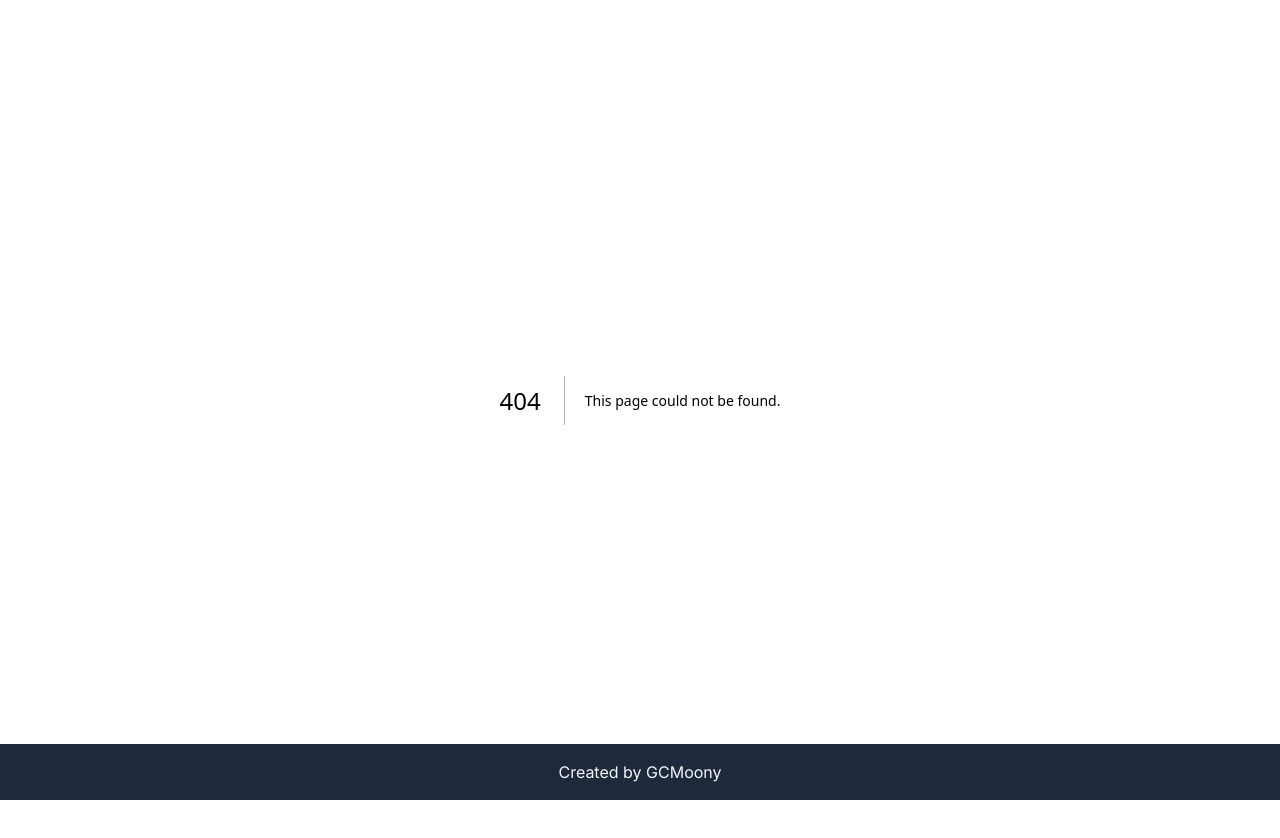
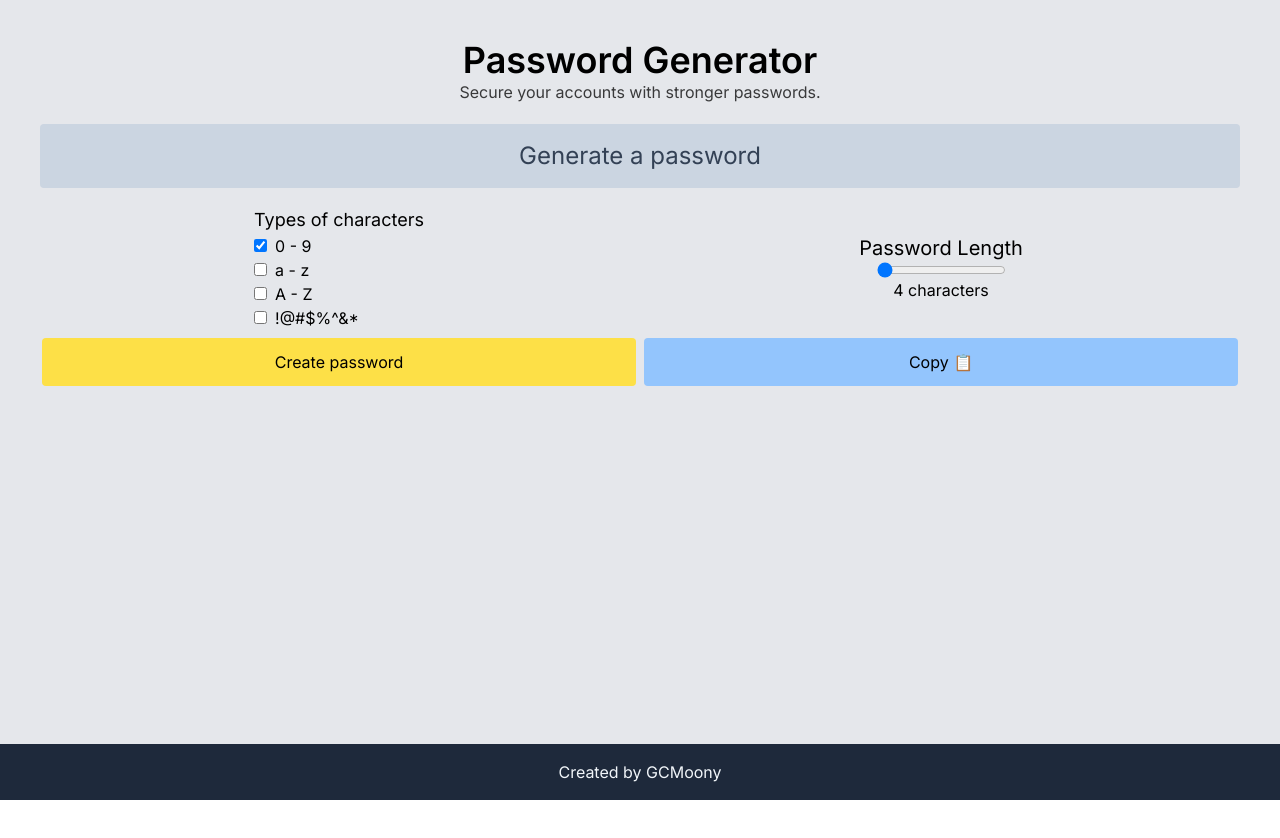
Before and after one commit to gcmoony/tools, a Next.js app: page /tools/PasswordGenerator in a window 1280 px wide. Before the commit this address had no page. Shown: the top 838 px of the page. Built offline with nearby package versions, Linux system fonts and the light colour scheme.

Commit message:
Create simple password generator

```diff
--- /dev/null
+++ b/src/app/tools/PasswordGenerator/page.js
@@ -0,0 +1,109 @@
+'use client'
+
+import { useState } from "react"
+const tempPass = "Don't Use This As A Password LOL";
+
+export default function PasswordGeneratorPage() {
+  const [passLen, setPassLen] = useState(4);
+  const [validCheck, setValidCheck] = useState(true);
+  const [genPass, setGenPass] = useState(tempPass);
+
+
+  function handleChange(e) {
+    setPassLen(e.target.value);
+  }
+
+  function generatePasswordHelper(passType, passLen, charList) {
+    let newPass = "";
+    for(let i = 0; i < passLen; i++) {
+      newPass += charList[Math.floor(Math.random() * charList.length)]
+    }
+    setGenPass(newPass);
+  }
+
+  function generatePassword(e) {
+    e.preventDefault()
+    const form = e.target;
+    const formData = new FormData(form);
+    const formJson = Object.fromEntries(formData.entries());
+
+    let charList = "";
+    if(formJson.numbers) {
+      charList += formJson.numbers;
+    }
+    if(formJson.atoz) {
+      charList += formJson.atoz;
+    }
+    if(formJson.AtoZ) {
+      charList += formJson.AtoZ;
+    }
+    if(formJson.symbols) {
+      charList += formJson.symbols;
+    }
+
+
+    if(charList.length > 1) {
+      setValidCheck(true);
+      generatePasswordHelper(formJson.pwType, formJson.passlen, charList);
+
+    }
+    else {
+      setValidCheck(false);
+    }
+  }
+
+  async function copyToClip() {
+    try {
+      await navigator.clipboard.writeText(genPass);
+    }
+    catch (e) {
+
+    }
+  }
+
+  return (
+    <main className="p-10 bg-gray-200 min-h-screen ">
+      <h1 className="text-center font-semibold text-4xl">Password Generator</h1>
+      <h2 className="mb-5 text-center opacity-75">Secure your accounts with stronger passwords.</h2>
+      <div className=" text-center bg-slate-300 rounded mb-4 text-slate-700 break-words text-2xl p-4">{genPass != tempPass ? genPass : "Generate a password"}</div>
+      <form className="border-2 flex flex-col gap-2 sm:gapy-4 sm:grid sm:grid-cols-2" method="post" onSubmit={generatePassword} >
+        <div className="hidden flex justify-center">
+          <fieldset>
+            <legend  className="text-xl" >Type of password</legend>
+            <div className="mb-4">
+              <input defaultChecked={true} type="radio" name="pwType" id="password" value="password" required/>
+              <label className="pl-2" htmlFor="password">Password</label><br className="m-2"/>
+              <input type="radio" name="pwType" id="passphrase" value="passphrase" />
+              <label className="pl-2" htmlFor="passphrase">Passphrase</label>
+            </div>
+          </fieldset>
+        </div>
+
+        <div className=" flex justify-center">
+          <fieldset className="">
+            <legend className="text-lg ">Types of characters</legend>
+            <div className={validCheck ? "hidden" : "bg-red-200"}>Please choose an option below:</div>
+            <div className="">
+              <input className=" justify-self-end" defaultChecked={true} name="numbers" type="checkbox" id="numbers" value={"0123456789"}/>
+              <label className="pl-2 justify-self-start" htmlFor="numbers">0 - 9</label><br/>
+              <input className=" justify-self-end"  name="atoz" type="checkbox" id="atoz" value={"abcdefghijklmnopqrstuvwxyz"}/>
+              <label className="pl-2" htmlFor="atoz">a - z</label><br/>
+              <input className=" justify-self-end"  name="AtoZ" type="checkbox" id="AtoZ" value={"abcdefghijklmnopqrstuvwxyz".toUpperCase()}/>
+              <label className="pl-2" htmlFor="AtoZ">A - Z</label><br/>
+              <input className=" justify-self-end"  name="symbols" type="checkbox" id="symbols" value={"!@#$%^&*"}/>
+              <label className="pl-2" htmlFor="symbols">!@#$%^&*</label>
+            </div>
+          </fieldset>
+        </div>
+        <div className=" flex flex-col justify-center items-center ">
+          <label className=" text-xl" htmlFor="passlen">Password Length</label>
+          <input type="range" id="passlen" name="passlen" min="4" step={1} value={passLen} placeholder={passLen} onChange={handleChange} max="128"/>
+          <div className="">{passLen} characters</div>
+        </div>
+        <div className="hidden"></div>
+        <button type="submit" className="block p-3 bg-yellow-300 rounded hover:bg-yellow-400">Create password </button>
+        <button type="button" onClick={copyToClip} className="block p-3 bg-blue-300 rounded hover:bg-blue-400">Copy 📋</button>
+      </form>
+    </main>
+  )
+}
```
